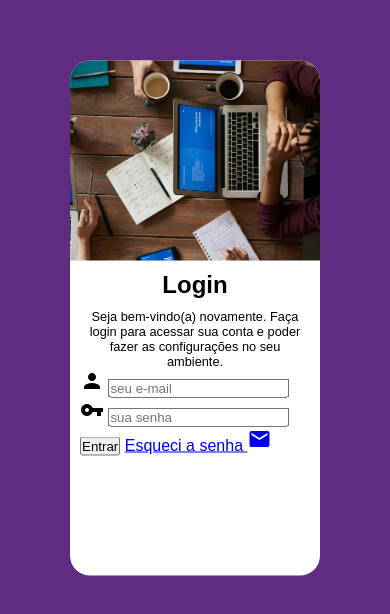
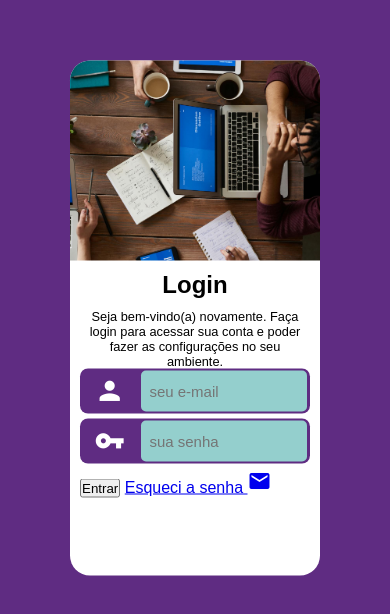
Before and after one commit to AnthonyRocha951/Tela-De-Login, a plain HTML site: page index.html in a window 390 px wide. Shown: the part 104-718 px from the top of the page. Drawn offline with Linux system fonts and the light colour scheme.

Commit message:
mobile first

```diff
--- a/estilos/style.css
+++ b/estilos/style.css
@@ -49,3 +49,30 @@ main #formulario p {
     font-size: 0.8em;
     text-align: center;
 }
+
+div .campo {
+    text-align: center;
+    background-color: var(--lilas);
+    border-radius: 8px;
+    margin-bottom: 5px;
+}
+
+div .campo i {
+    position: relative;
+    top: 7px;
+    color: white;
+    font-size: 1.9em;
+}
+
+div .campo input {
+    position: relative;
+    left: 12px;
+    bottom: 2px;
+    font-size: 15px;
+    background-color: #94cfcd;
+    padding: 8px;
+    border: none;
+    width: 150px;
+    height: 25px;
+    border-radius: 5px;
+}
```
